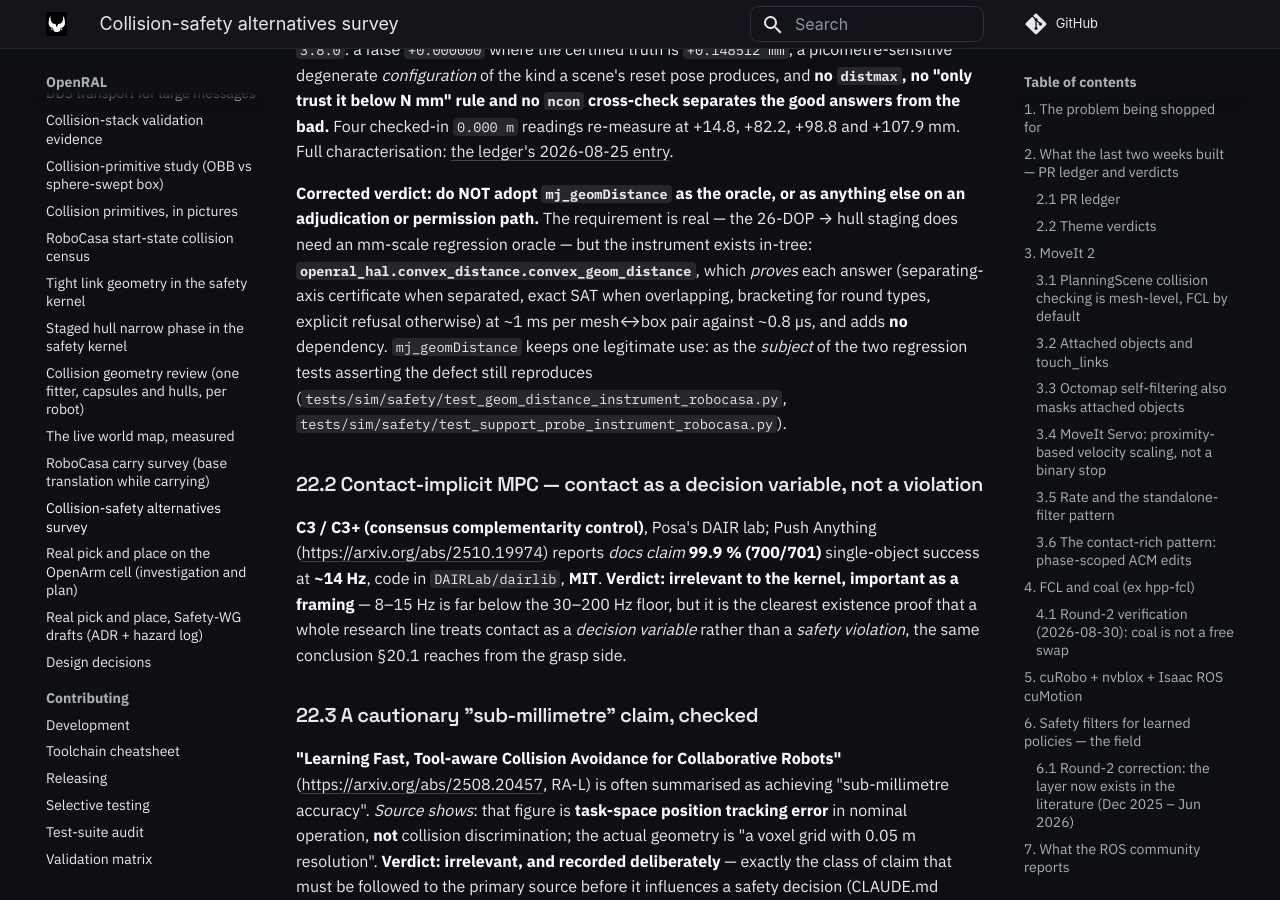
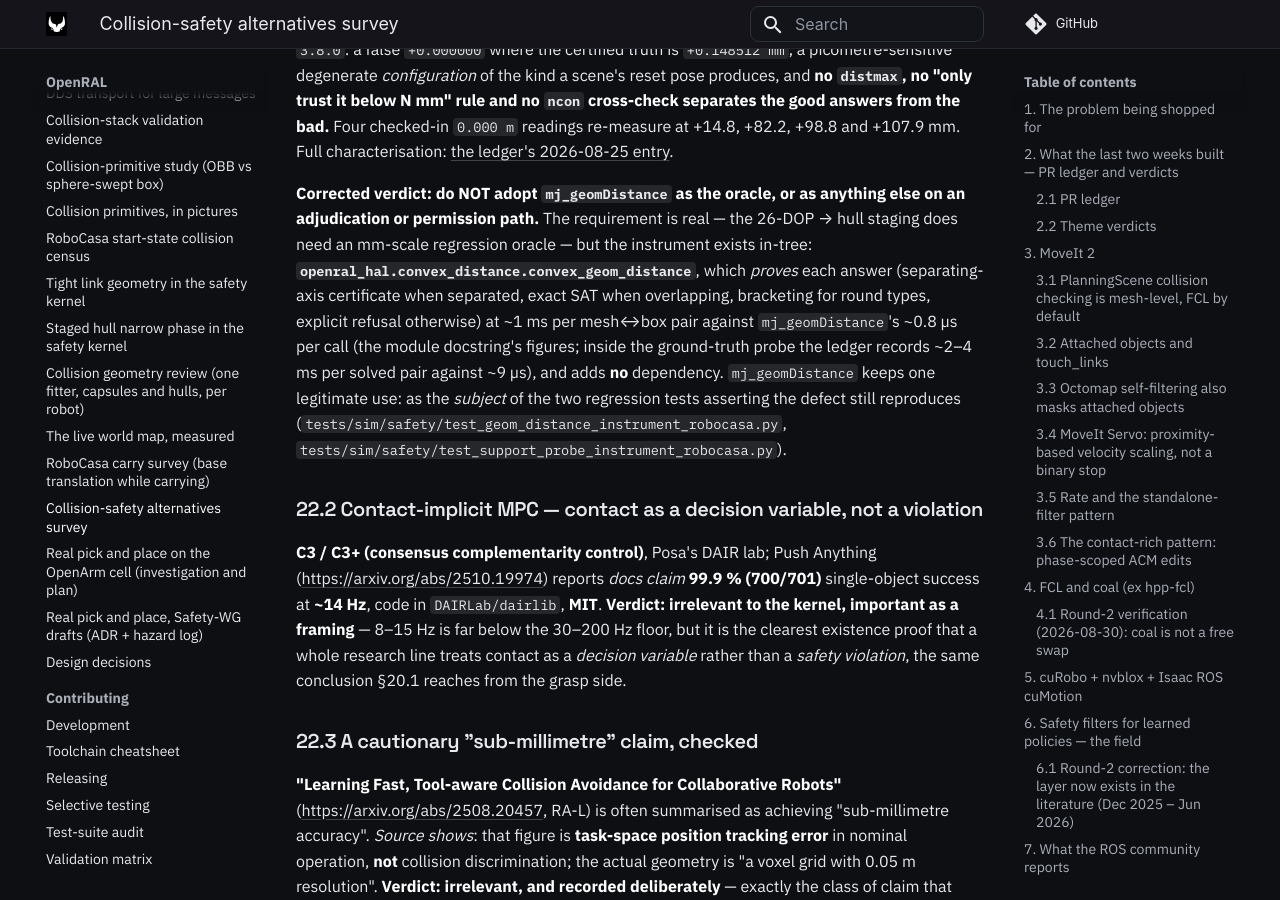
Before and after one commit to OpenRAL/openral, an MkDocs documentation site: the page built from docs/reference/collision-safety-alternatives-survey.md, in a window 1280 px wide and 900 px high, scrolled down 34765 px. Built offline with MkDocs 1.6.1 and Material for MkDocs 9.7.7, drawn with Linux system fonts in a browser that asks for light colours; comment, search, counter and statistics services are not loaded.

Commit message:
docs: target governance model; reconcile collision evidence numbers
GOVERNANCE.md describes the intended team-based model (maintainers team, Safety WG, one approval), not the interim single-maintainer setup. Evidence log: the 09-09 Fisher comparison is now two-sided on both sides (3.5e-04 -> 5.8e-06; 2.4e-04 was one-sided); the 46-vs-45 gate-off count is noted as unrecoverable (artifacts gone from spark); the two convex_distance costs now say what each measured (module docstring pair vs in-probe solved pair).

Refs #403

Co-Authored-By: Claude Opus 5.5 <noreply@anthropic.com>
Claude-Session: https://claude.ai/code/session_018JEefzWg6WxQ9mRQvVG4bL
Signed-off-by: Adrian <adrianllopart@gmail.com>

```diff
--- a/docs/reference/collision-safety-alternatives-survey.md
+++ b/docs/reference/collision-safety-alternatives-survey.md
@@ -1208,7 +1208,9 @@ adjudication or permission path.** The requirement is real — the 26-DOP → hu
 mm-scale regression oracle — but the instrument exists in-tree:
 **`openral_hal.convex_distance.convex_geom_distance`**, which *proves* each answer (separating-axis
 certificate when separated, exact SAT when overlapping, bracketing for round types, explicit refusal
-otherwise) at ~1 ms per mesh↔box pair against ~0.8 µs, and adds **no** dependency.
+otherwise) at ~1 ms per mesh↔box pair against `mj_geomDistance`'s ~0.8 µs per call (the module
+docstring's figures; inside the ground-truth probe the ledger records ~2–4 ms per solved pair
+against ~9 µs), and adds **no** dependency.
 `mj_geomDistance` keeps one legitimate use: as the *subject* of the two regression tests asserting
 the defect still reproduces (`tests/sim/safety/test_geom_distance_instrument_robocasa.py`,
 `tests/sim/safety/test_support_probe_instrument_robocasa.py`).
```
Also changed, not shown: GOVERNANCE.md (+6 -9 lines), docs/reference/collision-validation-evidence.md (+10 -4 lines).
